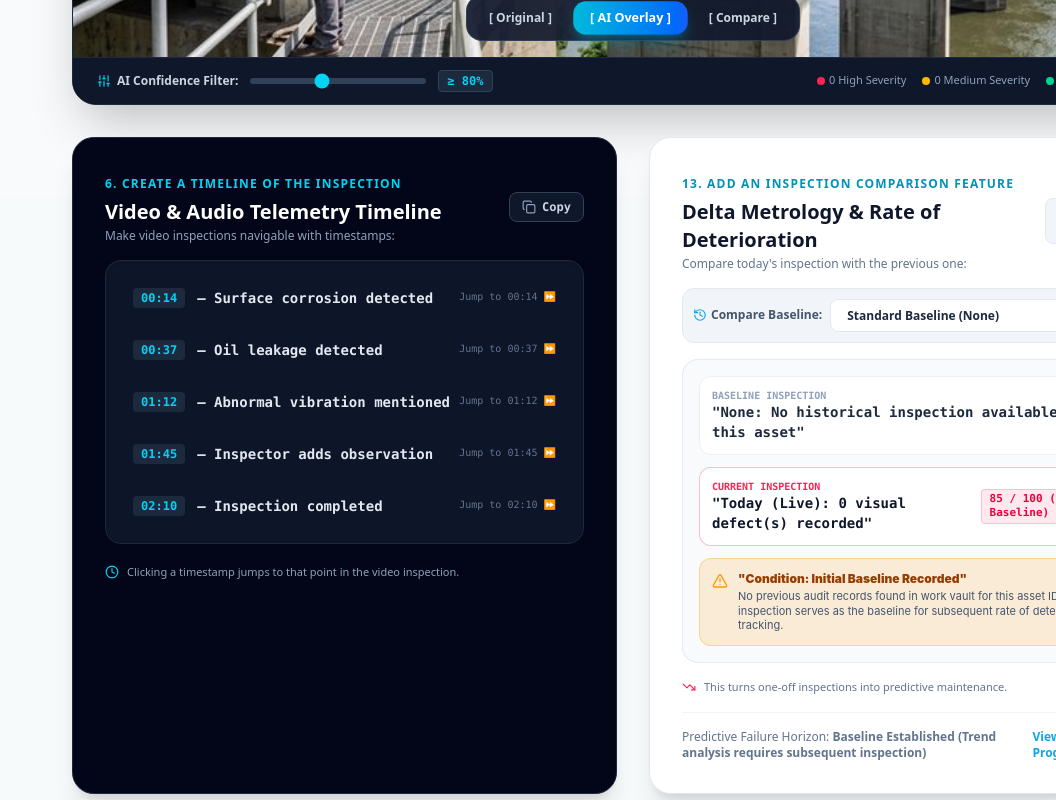
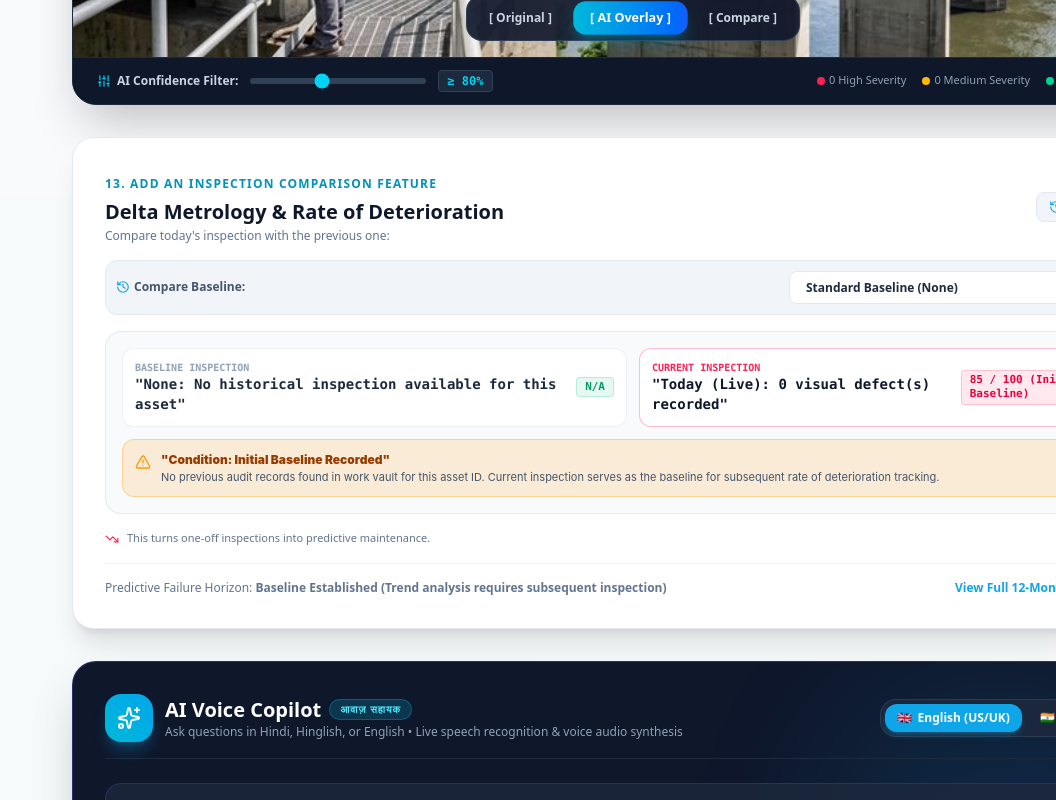
Before and after one commit to Shivamlohar/Ai-inspect-assistant, a React (Vite) app: page /result in a window 1280 px wide. Shown: the part 820-1620 px from the top of the page, without its empty margins (224-1280 px from the left). Built offline with nearby package versions, Linux system fonts and the light colour scheme.

Commit message:
feat(inspection): remove video & audio telemetry timeline section and streamline inspection comparison layout

```diff
--- a/src/pages/InspectionResult.tsx
+++ b/src/pages/InspectionResult.tsx
@@ -1,4 +1,4 @@
-import { useState, useRef, useEffect } from 'react';
+import { useState, useEffect } from 'react';
 import { Link } from 'react-router-dom';
 import {
   CheckCircle2,
@@ -65,19 +65,6 @@
   const [workOrderDispatched, setWorkOrderDispatched] = useState(false);
   const [dispatchToast, setDispatchToast] = useState(false);
 
-  // Video Ref & Inspection Timeline (Screenshot 1)
-  const videoRef = useRef<HTMLVideoElement | null>(null);
-  const [activeTimelineIndex, setActiveTimelineIndex] = useState<number | null>(null);
-  const [timelineCopied, setTimelineCopied] = useState(false);
-
-  // Timeline events matching Screenshot 1
-  const timelineEvents = [
-    { time: '00:14', seconds: 14, title: 'Surface corrosion detected', detail: 'ISO 8501-1 Grade C oxidation (18.4% area)', severity: 'warning' },
-    { time: '00:37', seconds: 37, title: 'Oil leakage detected', detail: 'Gasket weeping with 0.4 bar hydraulic pressure variance', severity: 'critical' },
-    { time: '01:12', seconds: 72, title: 'Abnormal vibration mentioned', detail: 'Harmonic resonance detected at 142 Hz FFT peak', severity: 'warning' },
-    { time: '01:45', seconds: 105, title: 'Inspector adds observation', detail: 'Officer note: Ultrasonic thickness gauge verification pending', severity: 'info' },
-    { time: '02:10', seconds: 130, title: 'Inspection completed', detail: 'Autonomous precision metrology scan locked', severity: 'success' },
-  ];
 
   // AI vs Inspector Verification State (Screenshot 3)
   const [verifications, setVerifications] = useState<Record<string, 'Confirmed' | 'Rejected' | 'Needs Review'>>(() => {
@@ -101,20 +88,6 @@
     };
   });
 
-  const handleSeekTimeline = (seconds: number, index: number) => {
-    setActiveTimelineIndex(index);
-    if (videoRef.current) {
-      videoRef.current.currentTime = seconds;
-      videoRef.current.play().catch(() => {});
-    }
-  };
-
-  const handleCopyTimeline = () => {
-    const text = timelineEvents.map(e => `${e.time} — ${e.title}`).join('\n');
-    navigator.clipboard.writeText(text);
-    setTimelineCopied(true);
-    setTimeout(() => setTimelineCopied(false), 2200);
-  };
 
   const handleSetVerification = (defectId: string, status: 'Confirmed' | 'Rejected' | 'Needs Review') => {
     setVerifications(prev => {
@@ -1309,7 +1282,6 @@
             <div className="relative w-full h-full">
               {inspectionData.mediaType === 'video' ? (
                 <video
-                  ref={videoRef}
                   src={inspectionData.mediaUrl}
                   controls
                   autoPlay
@@ -1338,7 +1310,6 @@
             <div className="relative w-full h-full">
               {inspectionData.mediaType === 'video' ? (
                 <video
-                  ref={videoRef}
                   src={inspectionData.mediaUrl}
                   controls
                   autoPlay
@@ -1552,85 +1523,8 @@
       </section>
 
       {/* =========================================================================
-          FEATURE 6 & 13: INSPECTION TIMELINE (Screenshot 1) & INSPECTION COMPARISON (Screenshot 4)
+          FEATURE 13: INSPECTION COMPARISON (Screenshot 4)
       ========================================================================= */}
-      <div className="grid grid-cols-1 lg:grid-cols-2 gap-8">
-
-        {/* CARD 1: INSPECTION TIMELINE (Screenshot 1) */}
-        <section className="card p-6 md:p-8 bg-slate-950 text-slate-100 border border-slate-800 shadow-xl flex flex-col justify-between">
-          <div className="space-y-4">
-            <div className="flex items-center justify-between">
-              <div>
-                <span className="text-xs font-black uppercase tracking-widest text-cyan-400">
-                  6. Create a timeline of the inspection
-                </span>
-                <h3 className="text-xl font-black text-white mt-1">
-                  Video & Audio Telemetry Timeline
-                </h3>
-                <p className="text-xs text-slate-400 mt-0.5">
-                  Make video inspections navigable with timestamps:
-                </p>
-              </div>
-              <button
-                type="button"
-                onClick={handleCopyTimeline}
-                className="px-3 py-1.5 rounded-lg bg-slate-900 border border-slate-700 hover:bg-slate-800 text-xs font-mono font-bold text-slate-300 hover:text-white transition flex items-center gap-1.5 cursor-pointer"
-                title="Copy timeline to clipboard"
-              >
-                {timelineCopied ? <Check className="w-3.5 h-3.5 text-emerald-400" /> : <Copy className="w-3.5 h-3.5 text-slate-400" />}
-                <span>{timelineCopied ? 'Copied' : 'Copy'}</span>
-              </button>
-            </div>
-
-            {/* Dark Code-styled Terminal Box matching Screenshot 1 */}
-            <div className="rounded-2xl bg-slate-900/90 border border-slate-800 p-4 font-mono text-xs sm:text-sm space-y-2.5 shadow-inner">
-              {timelineEvents.map((evt, idx) => {
-                const isActive = activeTimelineIndex === idx;
-                return (
-                  <button
-                    key={idx}
-                    type="button"
-                    onClick={() => handleSeekTimeline(evt.seconds, idx)}
-                    className={`w-full text-left p-2.5 rounded-xl transition flex items-center justify-between group cursor-pointer ${
-                      isActive
-                        ? 'bg-cyan-500/20 border border-cyan-500/50 text-white'
-                        : 'hover:bg-slate-800/80 text-slate-300 hover:text-white border border-transparent'
-                    }`}
-                  >
-                    <div className="flex items-center gap-3">
-                      <span className={`px-2 py-0.5 rounded font-black text-xs ${
-                        isActive ? 'bg-cyan-400 text-slate-950' : 'bg-slate-800 text-cyan-400 group-hover:bg-cyan-500 group-hover:text-slate-950 transition'
-                      }`}>
-                        {evt.time}
-                      </span>
-                      <span className="font-semibold text-slate-200">
-                        — {evt.title}
-                      </span>
-                    </div>
-
-                    <span className="text-[10px] text-slate-500 group-hover:text-slate-400 hidden sm:inline">
-                      Jump to {evt.time} ⏩
-                    </span>
-                  </button>
-                );
-              })}
-            </div>
-
-            <div className="flex items-center gap-2 text-[11px] text-slate-400 pt-1">
-              <Clock className="w-3.5 h-3.5 text-cyan-400 shrink-0" />
-              <span>Clicking a timestamp jumps to that point in the video inspection.</span>
-            </div>
-          </div>
-
-          {activeTimelineIndex !== null && (
-            <div className="mt-4 pt-3 border-t border-slate-800 text-xs text-cyan-300 flex items-center justify-between">
-              <span>Currently seeking: <strong>{timelineEvents[activeTimelineIndex].title}</strong></span>
-              <span className="font-mono text-[11px] text-slate-400">Offset: {timelineEvents[activeTimelineIndex].time}</span>
-            </div>
-          )}
-        </section>
-
-        {/* CARD 2: INSPECTION COMPARISON (Screenshot 4) */}
       <section className="card p-6 md:p-8 bg-white dark:bg-slate-900 border border-slate-200 dark:border-slate-800 shadow-xl flex flex-col justify-between">
         <div className="space-y-4">
           <div className="flex items-center justify-between">
@@ -1677,6 +1571,7 @@
 
           {/* Comparison Box dynamically tailored to asset category (Screenshot 4) */}
           <div className="rounded-2xl bg-slate-50 dark:bg-slate-800/60 border border-slate-200/80 dark:border-slate-700/80 p-4 space-y-3 font-mono text-xs">
+            <div className="grid grid-cols-1 md:grid-cols-2 gap-3">
               <div className="p-3 rounded-xl bg-white dark:bg-slate-900 border border-slate-200/60 dark:border-slate-700/60 flex items-center justify-between">
                 <div>
                   <span className="text-slate-400 font-bold block text-[10px] uppercase">Baseline Inspection</span>
@@ -1695,6 +1590,7 @@
                 <span className="px-2 py-0.5 rounded bg-rose-500/10 text-rose-600 dark:text-rose-400 font-black text-[11px] border border-rose-500/20">
                   {compData.currentScore}
                 </span>
+              </div>
             </div>
 
             {/* Condition Banner matching Screenshot 4 */}
@@ -1727,8 +1623,6 @@
           </Link>
         </div>
       </section>
-
-      </div>
 
       {/* =========================================================================
           MULTILINGUAL VOICE AI COPILOT (AI आवाज़ सहायक — HINDI / HINGLISH / ENGLISH)
```
Lines whose indentation alone changed are shown as unchanged.
